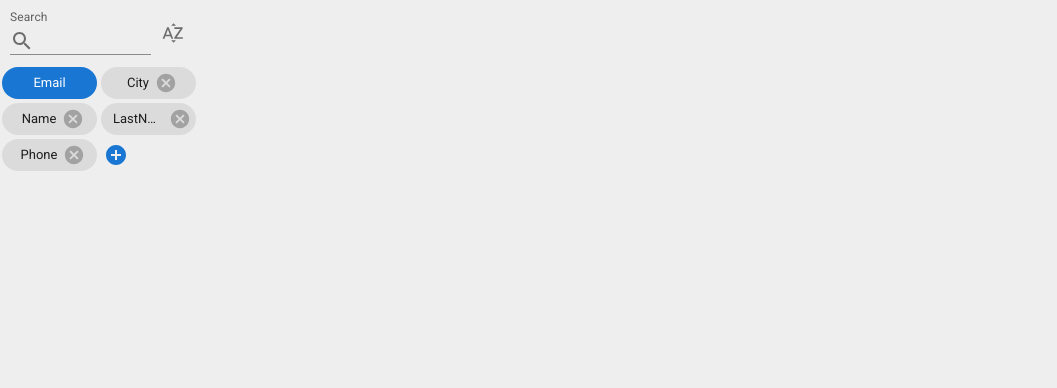
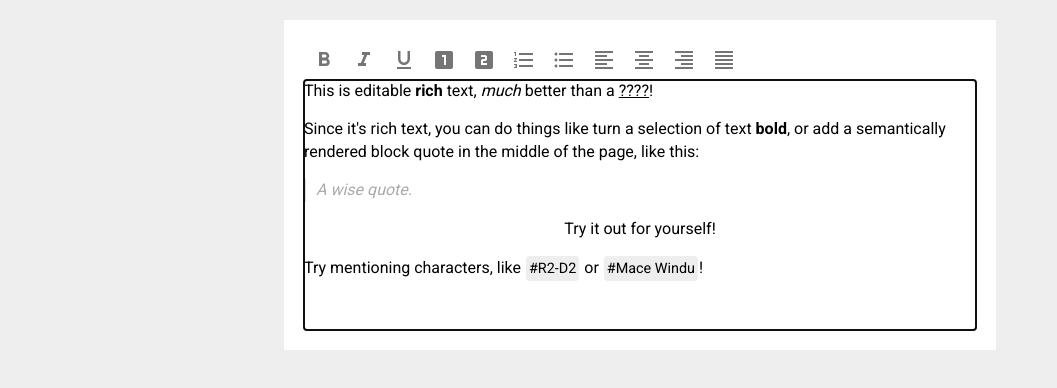
Before and after one commit to KonovalovNikolai/EmailTemplaitor, a React (Create React App) app: page / in a window 1280 px wide. Shown: the top 388 px of the page, without its empty margins (0-1057 px from the left). Built offline with nearby package versions, Linux system fonts and the light colour scheme.

Commit message:
панель инструментов

```diff
--- a/src/App.tsx
+++ b/src/App.tsx
@@ -7,39 +7,39 @@ import { FieldList } from './utils/FieldList';
 import { initialValue } from './utils/initialDocument';
 
 function App() {
-  // const [value, setValue] = useState<Descendant[]>(initialValue)
+  const [value, setValue] = useState<Descendant[]>(initialValue)
+
+  return (
+    <div>
+      <CustomEditor value={value} onChange={setValue}/>
+    </div>
+  );
+
+  // const [list, setList] = useState<FieldList>(new FieldList([
+  //   {
+  //     name: "City",
+  //     isDeletable: true
+  //   },
+  //   {
+  //     name: "Name",
+  //     isDeletable: true
+  //   },
+  //   {
+  //     name: "LastName",
+  //     isDeletable: true
+  //   },
+  //   {
+  //     name: "Phone",
+  //     isDeletable: true
+  //   },
+  // ]))
 
   // return (
-  //   <div>
-  //     <CustomEditor value={value} onChange={setValue}/>
-  //   </div>
-  // );
-
-  const [list, setList] = useState<FieldList>(new FieldList([
-    {
-      name: "City",
-      isDeletable: true
-    },
-    {
-      name: "Name",
-      isDeletable: true
-    },
-    {
-      name: "LastName",
-      isDeletable: true
-    },
-    {
-      name: "Phone",
-      isDeletable: true
-    },
-  ]))
-
-  return (
-    <EditableList
-      fieldList={list}
-      onChange={setList}
-    />
-  )
+  //   <EditableList
+  //     fieldList={list}
+  //     onChange={setList}
+  //   />
+  // )
 }
 
 export default App;
--- a/src/components/Editor/CustomEditor.tsx
+++ b/src/components/Editor/CustomEditor.tsx
@@ -1,5 +1,4 @@
 import React, { useCallback, useEffect, useMemo, useRef, useState } from 'react'
-import isHotkey from 'is-hotkey'
 import { Editable, withReact, Slate, ReactEditor } from 'slate-react'
 import { withHistory } from 'slate-history'
 import {
@@ -15,12 +14,11 @@ import RenderLeaf from './elements/RenderLeaf'
 import { Portal } from '../Portal'
 import { MentionElement } from './custom-types'
 import { withMentions } from './plugins/withMentions'
-import MarkButton from './components/MarkButton'
-import { BlockButton } from './components/BlockButton'
 
 import './Editor.css'
-import { AutocompleteListItem } from './components/AutocompleteListItem'
-import { getDataForAutoComplete } from '../../utils/getDataForAutoComplete'
+import { AutocompleteListItem } from './AutocompleteListItem'
+import { Toolbar } from '@mui/material'
+import { SlateToolBar } from './Toolbar'
 
 interface Props {
     value: Descendant[];
@@ -132,20 +130,8 @@ const CustomEditor = ({ value, onChange }: Props) => {
                     setTarget(null)
                 }}
             >
-                <div className='toolbar'>
-                    <MarkButton format='bold' text='B' />
-                    <MarkButton format='italic' text='i' />
-                    <MarkButton format='underline' text='U' />
-                    <BlockButton format='heading-one' text='h1' />
-                    <BlockButton format="heading-two" text="h2" />
-                    <BlockButton format="block-quote" text="q" />
-                    <BlockButton format="numbered-list" text="1" />
-                    <BlockButton format="bulleted-list" text="." />
-                    <BlockButton format="left" text="left" />
-                    <BlockButton format="center" text="center" />
-                    <BlockButton format="right" text="right" />
-                    <BlockButton format="justify" text="justify" />
-                </div>
+                <SlateToolBar/>
+
                 <Editable
                     className='editable'
                     onKeyDown={onKeyDown}
--- /dev/null
+++ b/src/components/Editor/Toolbar.tsx
@@ -0,0 +1,60 @@
+import { Box } from "@mui/system"
+import { memo } from "react"
+import { BlockButton, MarkButton } from "./ToolbarButtonBase"
+
+import FormatBoldIcon from '@mui/icons-material/FormatBold';
+import FormatItalicIcon from '@mui/icons-material/FormatItalic';
+import FormatUnderlinedIcon from '@mui/icons-material/FormatUnderlined';
+
+import LooksOneIcon from '@mui/icons-material/LooksOne';
+import LooksTwoIcon from '@mui/icons-material/LooksTwo';
+import FormatListNumberedIcon from '@mui/icons-material/FormatListNumbered';
+import FormatListBulletedIcon from '@mui/icons-material/FormatListBulleted';
+import FormatAlignLeftIcon from '@mui/icons-material/FormatAlignLeft';
+import FormatAlignCenterIcon from '@mui/icons-material/FormatAlignCenter';
+import FormatAlignRightIcon from '@mui/icons-material/FormatAlignRight';
+import FormatAlignJustifyIcon from '@mui/icons-material/FormatAlignJustify';
+
+export const SlateToolBar = memo(() => {
+    return (
+        <Box
+        >
+            <MarkButton format='bold'>
+                <FormatBoldIcon/>
+            </MarkButton>
+            <MarkButton format='italic'>
+                <FormatItalicIcon/>
+            </MarkButton>
+            <MarkButton format='underline'>
+                <FormatUnderlinedIcon/>
+            </MarkButton>
+
+            <BlockButton format='heading-one'>
+                <LooksOneIcon/>
+            </BlockButton>
+            <BlockButton format="heading-two">
+                <LooksTwoIcon/>
+            </BlockButton>
+
+            <BlockButton format="numbered-list">
+                <FormatListNumberedIcon/>
+            </BlockButton>
+            <BlockButton format="bulleted-list">
+                <FormatListBulletedIcon/>
+            </BlockButton>
+
+            <BlockButton format="left">
+                <FormatAlignLeftIcon/>
+            </BlockButton>
+            <BlockButton format="center">
+                <FormatAlignCenterIcon/>
+            </BlockButton>
+            <BlockButton format="right">
+                <FormatAlignRightIcon/>
+            </BlockButton>
+            <BlockButton format="justify">
+                <FormatAlignJustifyIcon/>
+            </BlockButton>
+        </Box>
+    )
+})
--- /dev/null
+++ b/src/components/Editor/ToolbarButtonBase.tsx
@@ -0,0 +1,64 @@
+import { IconButton } from "@mui/material"
+import React, { memo, useCallback } from "react"
+import { useSlate } from "slate-react"
+
+import toggleBlock from "../../utils/toggleBlock"
+import toggleMark from "../../utils/toggleMark"
+
+type ToolbarButtonBaseProps = {
+    onClick: (e: React.MouseEvent) => void
+    children: React.ReactNode
+}
+
+export const ToolbarButtonBase = memo(({ onClick, children }: ToolbarButtonBaseProps) => {
+    return (
+        <IconButton
+            onClick={onClick}
+        >
+            {children}
+        </IconButton>
+    )
+})
+
+type ButtonProps = {
+    format: string
+    children: React.ReactNode
+}
+
+export const MarkButton = ({ format, children }: ButtonProps) => {
+    const editor = useSlate()
+    const handleClick = useCallback(
+        (e: React.MouseEvent) => {
+            e.preventDefault()
+            toggleMark(editor, format)
+        },
+        []
+    )
+
+    return (
+        <ToolbarButtonBase
+            onClick={handleClick}
+        >
+            {children}
+        </ToolbarButtonBase>
+    )
+}
+
+export const BlockButton = ({ format, children }: ButtonProps) => {
+    const editor = useSlate()
+    const handleClick = useCallback(
+        (e: React.MouseEvent) => {
+            e.preventDefault()
+            toggleBlock(editor, format)
+        },
+        []
+    )
+
+    return (
+        <ToolbarButtonBase
+            onClick={handleClick}
+        >
+            {children}
+        </ToolbarButtonBase>
+    )
+}
```
Also changed, not shown: src/components/Editor/components/BlockButton.tsx (deleted, +0 -21 lines), src/components/Editor/components/MarkButton.tsx (deleted, +0 -23 lines), src/components/Editor/AutocompleteListItem.tsx (renamed from src/components/Editor/components/AutocompleteListItem.tsx).
